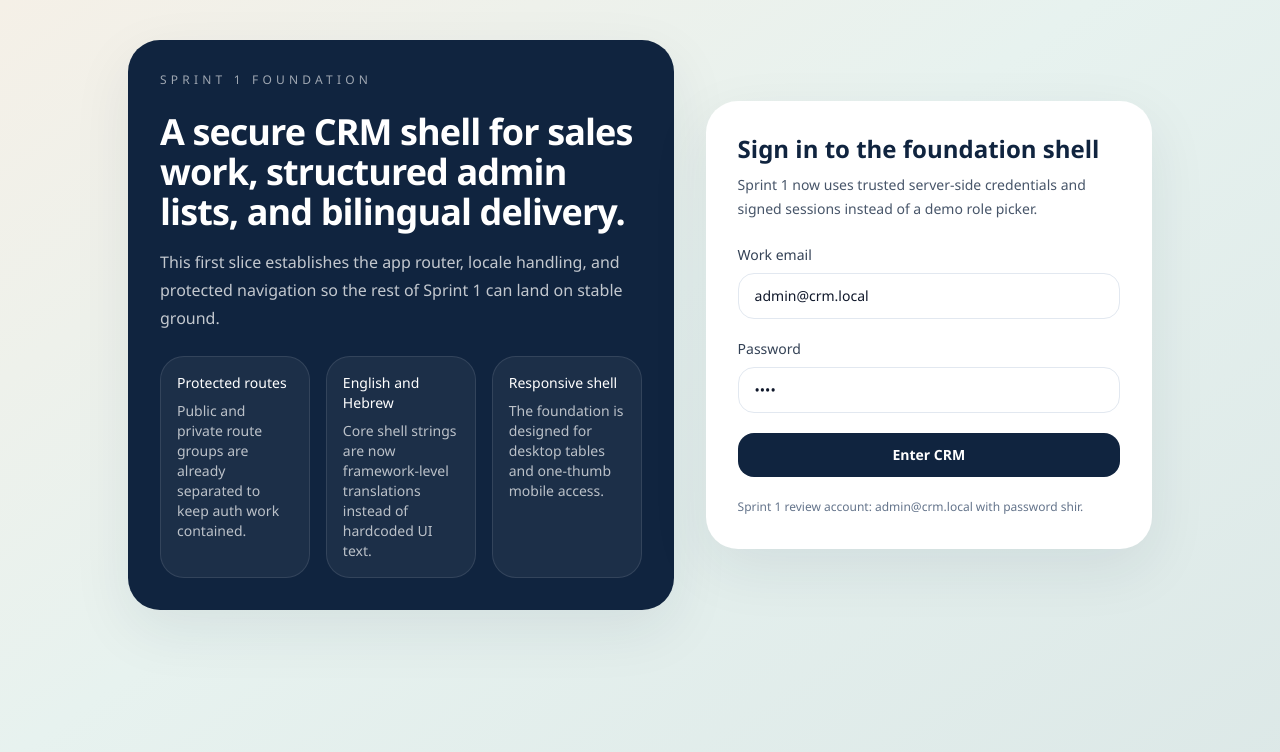
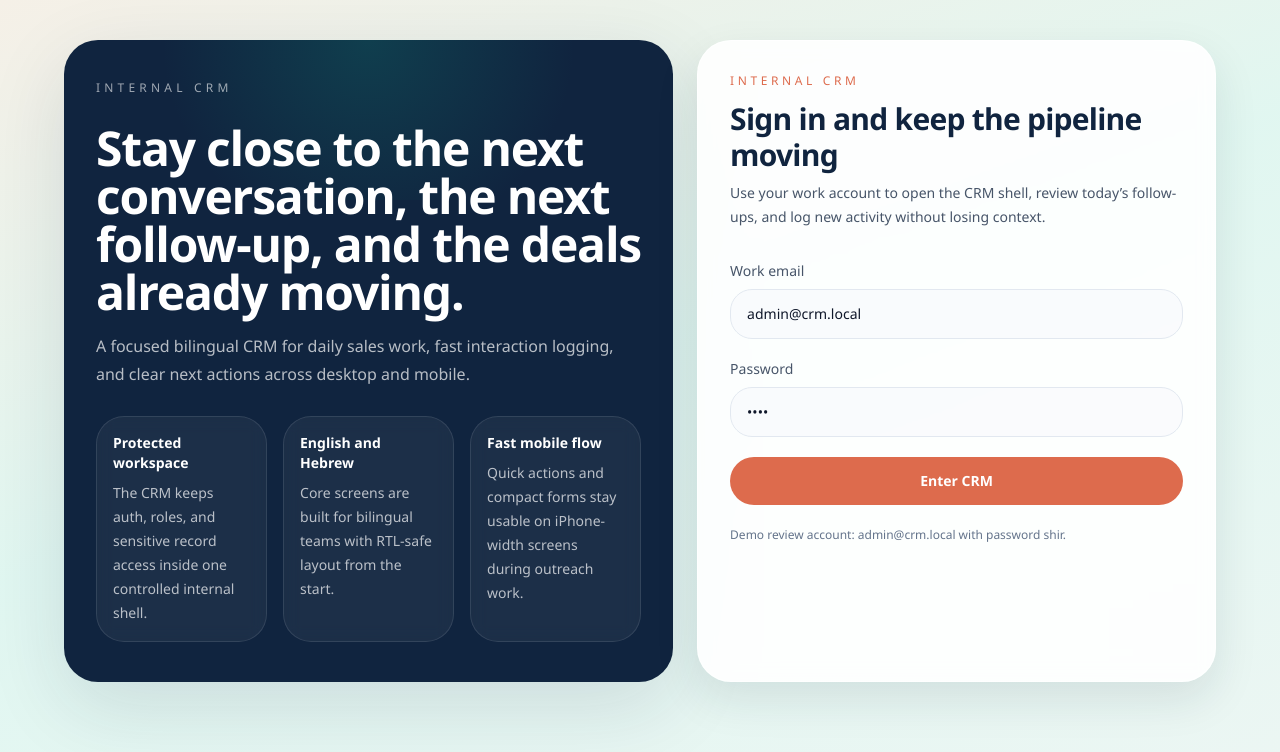
Before and after one commit to Shirdee/NEAT_CRM, a Next.js app in the folder app/: page /en/login in a window 1280 px wide. Shown: the top 752 px of the page. Built offline with nearby package versions, Linux system fonts and the light colour scheme.

Commit message:
Implement sprint 5 shell and UI foundation

```diff
--- a/app/src/app/[locale]/(public)/login/page.tsx
+++ b/app/src/app/[locale]/(public)/login/page.tsx
@@ -21,33 +21,44 @@ export default async function LoginPage({params, searchParams}: LoginPageProps)
         : null;
 
   return (
-    <main className="min-h-screen bg-[linear-gradient(145deg,#f5f0e7_0%,#e7f2ef_45%,#dce8e7_100%)] px-4 py-10">
-      <div className="mx-auto grid max-w-5xl gap-8 lg:grid-cols-[1.1fr_0.9fr] lg:items-center">
-        <section className="space-y-6 rounded-[32px] bg-ink px-6 py-8 text-white shadow-soft sm:px-8">
+    <main className="min-h-screen bg-[linear-gradient(160deg,rgba(245,240,231,0.98)_0%,rgba(223,247,241,0.92)_46%,rgba(236,246,243,0.94)_100%)] px-4 py-8 sm:py-10">
+      <div className="mx-auto grid max-w-6xl gap-6 lg:grid-cols-[1.08fr_0.92fr] lg:items-stretch">
+        <section className="relative overflow-hidden rounded-[34px] bg-ink px-6 py-8 text-white shadow-soft sm:px-8 sm:py-10">
+          <div className="absolute inset-x-0 top-0 h-40 bg-[radial-gradient(circle_at_top,rgba(15,118,110,0.32),transparent_60%)]" />
+          <div className="relative space-y-7">
             <p className="text-xs uppercase tracking-[0.35em] text-white/60">
               {t("eyebrow")}
             </p>
             <div className="space-y-4">
-            <h1 className="max-w-xl text-4xl font-semibold tracking-tight">
+              <h1 className="max-w-2xl font-display text-4xl font-semibold tracking-tight sm:text-5xl">
                 {t("title")}
               </h1>
-            <p className="max-w-xl text-base leading-7 text-white/75">{t("subtitle")}</p>
+              <p className="max-w-xl text-base leading-7 text-white/70">{t("subtitle")}</p>
             </div>
             <div className="grid gap-4 sm:grid-cols-3">
               {["secure", "bilingual", "mobile"].map((item) => (
-              <div className="rounded-3xl border border-white/10 bg-white/5 p-4" key={item}>
-                <p className="text-sm font-medium">{t(`highlights.${item}.title`)}</p>
-                <p className="mt-2 text-sm text-white/70">
+                <div
+                  className="rounded-[28px] border border-white/10 bg-white/5 p-4 backdrop-blur"
+                  key={item}
+                >
+                  <p className="text-sm font-semibold">{t(`highlights.${item}.title`)}</p>
+                  <p className="mt-2 text-sm leading-6 text-white/70">
                     {t(`highlights.${item}.body`)}
                   </p>
                 </div>
               ))}
             </div>
+          </div>
         </section>
-        <section className="rounded-[32px] bg-white p-6 shadow-soft sm:p-8">
-          <div className="mb-6 space-y-2">
-            <h2 className="text-2xl font-semibold text-ink">{t("form.title")}</h2>
-            <p className="text-sm leading-6 text-slate-600">{t("form.subtitle")}</p>
+        <section className="rounded-[34px] border border-white/70 bg-white/90 p-6 shadow-panel backdrop-blur sm:p-8">
+          <p className="text-xs uppercase tracking-[0.3em] text-coral">
+            {t("eyebrow")}
+          </p>
+          <div className="mb-8 mt-3 space-y-2">
+            <h2 className="font-display text-3xl font-semibold tracking-tight text-ink">
+              {t("form.title")}
+            </h2>
+            <p className="max-w-md text-sm leading-6 text-slate-600">{t("form.subtitle")}</p>
           </div>
           <LoginForm
             action={loginAction}
--- a/app/src/app/globals.css
+++ b/app/src/app/globals.css
@@ -4,6 +4,16 @@
 
 :root {
   color-scheme: light;
+  --color-ink: 16 36 63;
+  --color-teal: 15 118 110;
+  --color-mint: 223 247 241;
+  --color-coral: 221 107 77;
+  --color-amber: 244 183 64;
+  --color-lime: 139 207 91;
+  --color-sand: 245 240 231;
+  --color-mist: 236 246 243;
+  --color-white: 255 255 255;
+  --shadow-ring: 16 36 63;
 }
 
 * {
@@ -16,10 +26,19 @@ body {
   min-height: 100%;
 }
 
+html {
+  background:
+    radial-gradient(circle at top, rgba(15, 118, 110, 0.12), transparent 32%),
+    linear-gradient(180deg, rgba(245, 240, 231, 0.96), rgba(236, 246, 243, 0.95));
+}
+
 body {
-  background: #f5f0e7;
-  color: #10243f;
-  font-family: "Segoe UI", Arial, sans-serif;
+  background: transparent;
+  color: rgb(var(--color-ink));
+  font-family: Assistant, "IBM Plex Sans", "Segoe UI", Arial, sans-serif;
+  line-height: 1.5;
+  text-rendering: optimizeLegibility;
+  -webkit-font-smoothing: antialiased;
 }
 
 a {
@@ -33,6 +52,30 @@ select {
   font: inherit;
 }
 
+button {
+  cursor: pointer;
+}
+
+input,
+select,
+textarea,
+button {
+  transition:
+    border-color 160ms ease,
+    background-color 160ms ease,
+    color 160ms ease,
+    box-shadow 160ms ease,
+    transform 160ms ease;
+}
+
+input:focus,
+select:focus,
+textarea:focus,
+button:focus-visible {
+  outline: none;
+  box-shadow: 0 0 0 4px rgba(var(--shadow-ring), 0.12);
+}
+
 ::selection {
   background: rgba(221, 107, 77, 0.22);
 }
--- a/app/src/components/auth/login-form.tsx
+++ b/app/src/components/auth/login-form.tsx
@@ -15,11 +15,11 @@ export function LoginForm({action, copy, locale, error}: LoginFormProps) {
     <form action={action} className="space-y-5">
       <input name="locale" type="hidden" value={locale} />
       <div className="space-y-2">
-        <label className="block text-sm font-medium text-slate-700" htmlFor="email">
+        <label className="block text-sm font-medium text-slate-600" htmlFor="email">
           {copy.email}
         </label>
         <input
-          className="w-full rounded-2xl border border-slate-200 bg-white px-4 py-3 text-sm text-slate-900 outline-none ring-0 transition focus:border-teal focus:shadow-soft"
+          className="w-full rounded-[22px] border border-slate-200 bg-slate-50/70 px-4 py-3.5 text-sm text-slate-900 outline-none ring-0 transition placeholder:text-slate-400 focus:border-teal focus:bg-white"
           defaultValue="admin@crm.local"
           id="email"
           name="email"
@@ -27,11 +27,11 @@ export function LoginForm({action, copy, locale, error}: LoginFormProps) {
         />
       </div>
       <div className="space-y-2">
-        <label className="block text-sm font-medium text-slate-700" htmlFor="password">
+        <label className="block text-sm font-medium text-slate-600" htmlFor="password">
           {copy.password}
         </label>
         <input
-          className="w-full rounded-2xl border border-slate-200 bg-white px-4 py-3 text-sm text-slate-900 outline-none ring-0 transition focus:border-teal focus:shadow-soft"
+          className="w-full rounded-[22px] border border-slate-200 bg-slate-50/70 px-4 py-3.5 text-sm text-slate-900 outline-none ring-0 transition placeholder:text-slate-400 focus:border-teal focus:bg-white"
           defaultValue="shir"
           id="password"
           name="password"
@@ -39,13 +39,15 @@ export function LoginForm({action, copy, locale, error}: LoginFormProps) {
         />
       </div>
       <button
-        className="w-full rounded-2xl bg-ink px-4 py-3 text-sm font-semibold text-white transition hover:bg-slate-900"
+        className="w-full rounded-full bg-coral px-4 py-3.5 text-sm font-semibold text-white transition hover:-translate-y-0.5 hover:bg-coral/90"
         type="submit"
       >
         {copy.submit}
       </button>
       {error ? (
-        <p className="rounded-2xl bg-rose-50 px-4 py-3 text-sm text-rose-700">{error}</p>
+        <p className="rounded-[22px] border border-rose-100 bg-rose-50 px-4 py-3 text-sm text-rose-700">
+          {error}
+        </p>
       ) : null}
       <p className="text-xs leading-5 text-slate-500">{copy.hint}</p>
     </form>
--- a/app/src/messages/en.json
+++ b/app/src/messages/en.json
@@ -4,30 +4,30 @@
     "he": "HE"
   },
   "Login": {
-    "eyebrow": "Sprint 1 Foundation",
-    "title": "A secure CRM shell for sales work, structured admin lists, and bilingual delivery.",
-    "subtitle": "This first slice establishes the app router, locale handling, and protected navigation so the rest of Sprint 1 can land on stable ground.",
+    "eyebrow": "Internal CRM",
+    "title": "Stay close to the next conversation, the next follow-up, and the deals already moving.",
+    "subtitle": "A focused bilingual CRM for daily sales work, fast interaction logging, and clear next actions across desktop and mobile.",
     "highlights": {
       "secure": {
-        "title": "Protected routes",
-        "body": "Public and private route groups are already separated to keep auth work contained."
+        "title": "Protected workspace",
+        "body": "The CRM keeps auth, roles, and sensitive record access inside one controlled internal shell."
       },
       "bilingual": {
         "title": "English and Hebrew",
-        "body": "Core shell strings are now framework-level translations instead of hardcoded UI text."
+        "body": "Core screens are built for bilingual teams with RTL-safe layout from the start."
       },
       "mobile": {
-        "title": "Responsive shell",
-        "body": "The foundation is designed for desktop tables and one-thumb mobile access."
+        "title": "Fast mobile flow",
+        "body": "Quick actions and compact forms stay usable on iPhone-width screens during outreach work."
       }
     },
     "form": {
-      "title": "Sign in to the foundation shell",
-      "subtitle": "Sprint 1 now uses trusted server-side credentials and signed sessions instead of a demo role picker.",
+      "title": "Sign in and keep the pipeline moving",
+      "subtitle": "Use your work account to open the CRM shell, review today’s follow-ups, and log new activity without losing context.",
       "email": "Work email",
       "password": "Password",
       "submit": "Enter CRM",
-      "hint": "Sprint 1 review account: admin@crm.local with password shir.",
+      "hint": "Demo review account: admin@crm.local with password shir.",
       "errors": {
         "missingCredentials": "Email and password are required.",
         "invalidCredentials": "Those credentials were not accepted."
@@ -36,8 +36,9 @@
   },
   "Shell": {
     "eyebrow": "Internal CRM",
-    "title": "Foundation Shell",
-    "welcome": "{fullName} is signed in as {role} using {email}.",
+    "title": "Today’s sales cockpit",
+    "welcome": "{fullName} is signed in as {role}. Work stays connected across companies, contacts, follow-ups, and recent outreach.",
+    "workspace": "Workspace",
     "signOut": "Sign out",
     "nav": {
       "dashboard": "Dashboard",
@@ -58,12 +59,50 @@
     }
   },
   "Dashboard": {
-    "title": "Sprint 1 baseline is live",
-    "subtitle": "The current shell proves route protection, responsive layout, and locale plumbing while keeping {role} access visible during implementation.",
+    "eyebrow": "Today’s focus",
+    "title": "What needs action now",
+    "subtitle": "Start with the overdue queue, keep new activity moving, and use the dashboard as the daily operating view for the {role} role.",
+    "actions": {
+      "reviewTasks": "Review follow-ups",
+      "logInteraction": "Log interaction"
+    },
+    "metrics": {
+      "overdue": "Overdue follow-ups",
+      "overdueDetail": "Needs action first",
+      "upcoming": "Upcoming this week",
+      "upcomingDetail": "Already scheduled",
+      "companies": "Active companies",
+      "companiesDetail": "In the current workspace",
+      "interactions": "Recent interactions",
+      "interactionsDetail": "Total logged activity"
+    },
+    "priority": {
+      "eyebrow": "Do now",
+      "title": "Priority queue",
+      "cta": "Open all follow-ups",
+      "noTaskNotes": "Follow-up task",
+      "unassigned": "No related record",
+      "empty": "No overdue tasks right now."
+    },
+    "timeline": {
+      "eyebrow": "Recent activity",
+      "title": "Latest interactions",
+      "cta": "View history",
+      "general": "General activity",
+      "empty": "No interactions have been logged yet."
+    },
+    "insights": {
+      "eyebrow": "Watchlist",
+      "title": "Companies in motion",
+      "noStage": "Needs qualification"
+    },
     "cards": {
-      "auth": "Credentials are validated against trusted server-side user records, and the session cookie is signed before protected routes open.",
-      "rbac": "Role-aware shell navigation is already separated from page content, which keeps permission work focused.",
-      "data": "Prisma, the baseline schema, and admin-managed lookup values are now part of the Sprint 1 foundation."
+      "roleTitle": "Role-aware workspace",
+      "roleBody": "Navigation and quick actions still follow the current permission model while the UI layer becomes more operational.",
+      "localeTitle": "Bilingual baseline",
+      "localeBody": "English and Hebrew rendering stay part of the default screen design rather than a late QA fix.",
+      "mobileTitle": "Mobile-safe actions",
+      "mobileBody": "The dashboard keeps primary actions visible so follow-up work can continue on smaller screens."
     }
   },
   "AdminLists": {
--- a/app/src/messages/he.json
+++ b/app/src/messages/he.json
@@ -4,30 +4,30 @@
     "he": "HE"
   },
   "Login": {
-    "eyebrow": "תשתית ספרינט 1",
-    "title": "מעטפת CRM מאובטחת לעבודה מסחרית, רשימות ניהול מובנות וממשק דו-לשוני.",
-    "subtitle": "השלב הראשון מקים את נתב האפליקציה, ניהול השפה והניווט המוגן כדי שהמשך ספרינט 1 ייבנה על בסיס יציב.",
+    "eyebrow": "CRM פנימי",
+    "title": "להישאר קרובים לשיחה הבאה, למעקב הבא ולהזדמנויות שכבר בתנועה.",
+    "subtitle": "מערכת CRM דו-לשונית ממוקדת לעבודה מסחרית יומיומית, לתיעוד מהיר של אינטראקציות ולפעולות המשך ברורות בדסקטופ ובמובייל.",
     "highlights": {
       "secure": {
-        "title": "נתיבים מוגנים",
-        "body": "הפרדנו כבר עכשיו בין מסלולים ציבוריים למסלולים פרטיים כדי שעבודת ההרשאות תישאר ממוקדת."
+        "title": "סביבת עבודה מוגנת",
+        "body": "המערכת שומרת על אימות, תפקידים וגישה לרשומות רגישות בתוך מעטפת פנימית מבוקרת אחת."
       },
       "bilingual": {
         "title": "עברית ואנגלית",
-        "body": "מחרוזות הליבה במעטפת נטענות כעת דרך תרגומים ברמת הפריימוורק במקום טקסט קשיח בממשק."
+        "body": "מסכי הליבה נבנים עבור צוות דו-לשוני עם תמיכה מסודרת ב-RTL מההתחלה."
       },
       "mobile": {
-        "title": "מעטפת רספונסיבית",
-        "body": "התשתית מתאימה לטבלאות בדסקטופ ולגישה נוחה מהנייד ביד אחת."
+        "title": "זרימה מהירה במובייל",
+        "body": "פעולות מהירות וטפסים קומפקטיים נשארים נוחים גם ברוחב iPhone בזמן עבודה מול לקוחות."
       }
     },
     "form": {
-      "title": "כניסה למעטפת התשתית",
-      "subtitle": "ספרינט 1 משתמש עכשיו בהתחברות אמיתית בצד השרת ובסשן חתום, במקום בחירת תפקיד הדגמתית.",
+      "title": "להיכנס ולהמשיך להזיז את הפייפליין",
+      "subtitle": "התחברו עם החשבון שלכם כדי לפתוח את מעטפת ה-CRM, לעבור על המשימות של היום ולתעד פעילות חדשה בלי לאבד הקשר.",
       "email": "אימייל עבודה",
       "password": "סיסמה",
       "submit": "כניסה למערכת",
-      "hint": "חשבון הבדיקה של ספרינט 1: admin@crm.local עם הסיסמה shir.",
+      "hint": "חשבון הדגמה לבדיקה: admin@crm.local עם הסיסמה shir.",
       "errors": {
         "missingCredentials": "צריך למלא אימייל וסיסמה.",
         "invalidCredentials": "פרטי ההתחברות לא התקבלו."
@@ -36,8 +36,9 @@
   },
   "Shell": {
     "eyebrow": "CRM פנימי",
-    "title": "מעטפת תשתית",
-    "welcome": "{fullName} מחובר/ת בתפקיד {role} עם {email}.",
+    "title": "עמדת המכירות של היום",
+    "welcome": "{fullName} מחובר/ת בתפקיד {role}. כל העבודה נשארת מחוברת בין חברות, אנשי קשר, מעקבים ופעילות אחרונה.",
+    "workspace": "סביבת עבודה",
     "signOut": "התנתקות",
     "nav": {
       "dashboard": "דשבורד",
@@ -58,12 +59,50 @@
     }
   },
   "Dashboard": {
-    "title": "קו הבסיס של ספרינט 1 פעיל",
-    "subtitle": "המעטפת הנוכחית מוכיחה הגנת נתיבים, פריסה רספונסיבית ותשתית שפות, תוך שמירה על נראות של הרשאות {role} בזמן הפיתוח.",
+    "eyebrow": "המיקוד של היום",
+    "title": "מה דורש פעולה עכשיו",
+    "subtitle": "מתחילים מתור המשימות באיחור, משאירים פעילות חדשה בתנועה ומשתמשים בדשבורד כמסך העבודה היומי של תפקיד {role}.",
+    "actions": {
+      "reviewTasks": "לסקור מעקבים",
+      "logInteraction": "לתעד אינטראקציה"
+    },
+    "metrics": {
+      "overdue": "מעקבים באיחור",
+      "overdueDetail": "דורש טיפול ראשון",
+      "upcoming": "המשך השבוע",
+      "upcomingDetail": "כבר מתוזמן",
+      "companies": "חברות פעילות",
+      "companiesDetail": "בסביבת העבודה הנוכחית",
+      "interactions": "אינטראקציות אחרונות",
+      "interactionsDetail": "סך הפעילות שתועדה"
+    },
+    "priority": {
+      "eyebrow": "לטפל עכשיו",
+      "title": "תור עדיפות",
+      "cta": "לכל המעקבים",
+      "noTaskNotes": "משימת מעקב",
+      "unassigned": "ללא רשומה מקושרת",
+      "empty": "כרגע אין משימות באיחור."
+    },
+    "timeline": {
+      "eyebrow": "פעילות אחרונה",
+      "title": "האינטראקציות האחרונות",
+      "cta": "להיסטוריה המלאה",
+      "general": "פעילות כללית",
+      "empty": "עדיין לא תועדו אינטראקציות."
+    },
+    "insights": {
+      "eyebrow": "רשימת מעקב",
+      "title": "חברות בתנועה",
+      "noStage": "דורש/ת סיווג"
+    },
     "cards": {
-      "auth": "האימות כעת נשען על משתמשים מהימנים בצד השרת, וה-cookie של הסשן נחתם לפני פתיחת נתיבים מוגנים.",
-      "rbac": "הניווט המודע לתפקידים כבר מופרד מהתוכן, מה שישאיר את עבודת ההרשאות ממוקדת.",
-      "data": "Prisma, סכמת הבסיס וערכי lookup מנוהלים הם עכשיו חלק רשמי מתשתית ספרינט 1."
+      "roleTitle": "סביבת עבודה מודעת לתפקיד",
+      "roleBody": "הניווט והפעולות המהירות עדיין פועלים לפי מודל ההרשאות הקיים גם כשהממשק הופך לאופרטיבי יותר.",
+      "localeTitle": "בסיס דו-לשוני",
+      "localeBody": "עברית ואנגלית הן חלק מהעיצוב הדיפולטי של המסכים ולא תיקון מאוחר של QA.",
+      "mobileTitle": "פעולות שמתאימות למובייל",
+      "mobileBody": "הדשבורד משאיר את הפעולות הראשיות זמינות גם במסכים קטנים כדי לאפשר המשך עבודה מהיר."
     }
   },
   "AdminLists": {
--- a/app/tailwind.config.ts
+++ b/app/tailwind.config.ts
@@ -5,17 +5,23 @@ const config: Config = {
   theme: {
     extend: {
       colors: {
-        ink: "#10243f",
-        sand: "#f5f0e7",
-        coral: "#dd6b4d",
-        teal: "#2b7a78",
-        mist: "#dce8e7"
+        ink: "rgb(var(--color-ink) / <alpha-value>)",
+        teal: "rgb(var(--color-teal) / <alpha-value>)",
+        mint: "rgb(var(--color-mint) / <alpha-value>)",
+        coral: "rgb(var(--color-coral) / <alpha-value>)",
+        amber: "rgb(var(--color-amber) / <alpha-value>)",
+        lime: "rgb(var(--color-lime) / <alpha-value>)",
+        sand: "rgb(var(--color-sand) / <alpha-value>)",
+        mist: "rgb(var(--color-mist) / <alpha-value>)",
+        white: "rgb(var(--color-white) / <alpha-value>)"
       },
       boxShadow: {
-        soft: "0 20px 60px rgba(16, 36, 63, 0.08)"
+        soft: "0 24px 80px rgba(16, 36, 63, 0.12)",
+        panel: "0 18px 44px rgba(16, 36, 63, 0.10)"
       },
       fontFamily: {
-        sans: ["Segoe UI", "Arial", "sans-serif"]
+        sans: ["Assistant", "\"IBM Plex Sans\"", "\"Segoe UI\"", "Arial", "sans-serif"],
+        display: ["\"Space Grotesk\"", "Manrope", "\"Segoe UI\"", "sans-serif"]
       }
     }
   },
```
Also changed, not shown: app/src/app/[locale]/(protected)/layout.tsx (+1 -8 lines), app/src/components/shell/app-shell.tsx (+33 -21 lines), app/src/components/shell/nav-item-link.tsx (added, +39 -0 lines), app/src/components/ui/metric-card.tsx (added, +30 -0 lines), app/src/components/ui/surface-card.tsx (added, +19 -0 lines). Lines whose indentation alone changed are shown as unchanged.
